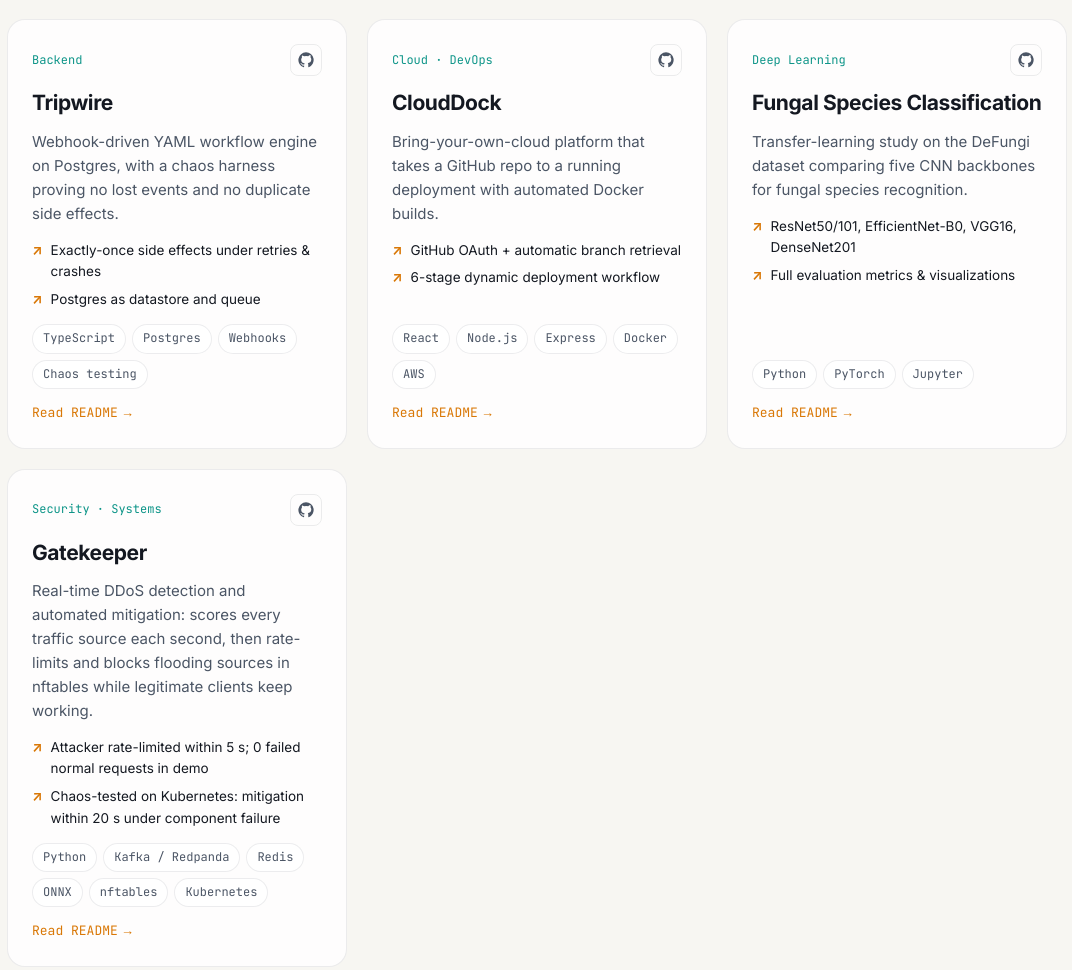
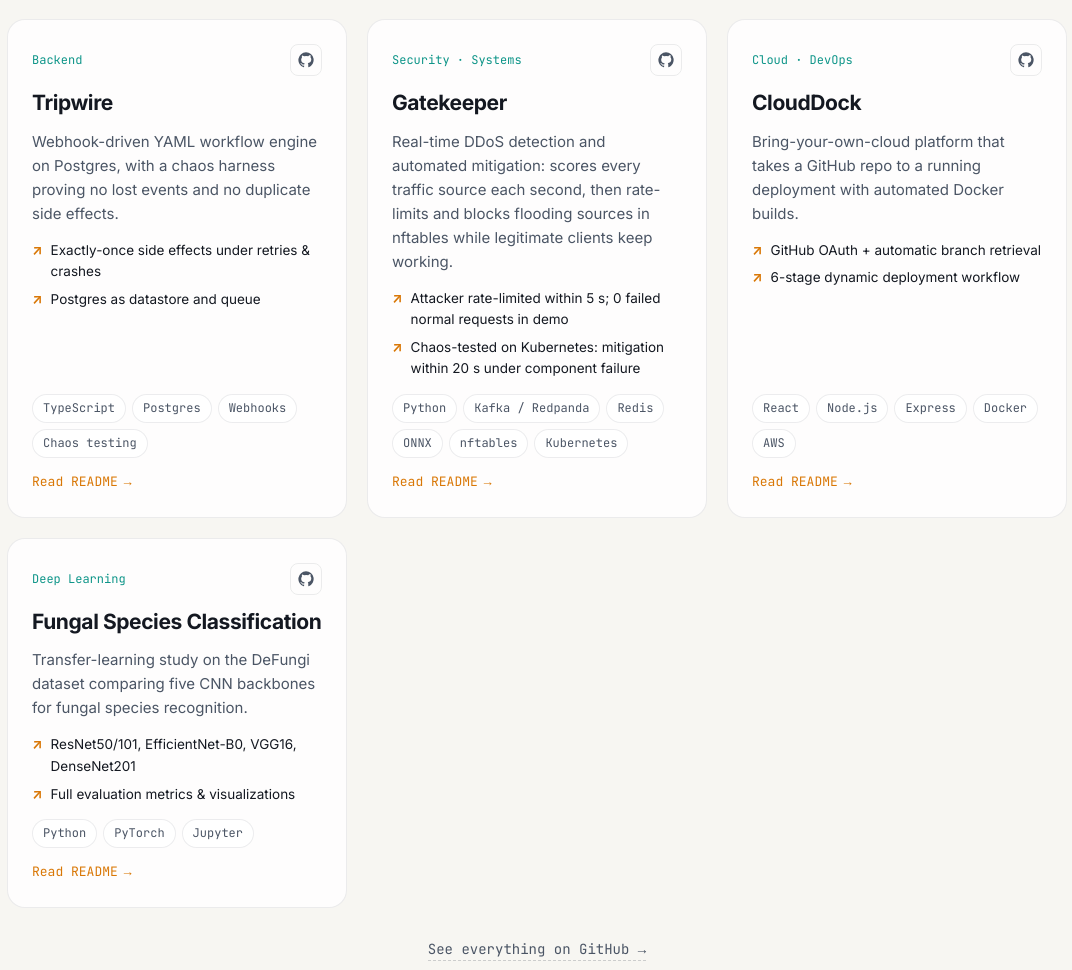
Before and after one commit to adarshmohan29/adarshmohan29.github.io, a plain HTML site: page index.html in a window 1280 px wide. Shown: the part 3060-4030 px from the top of the page, without its empty margins (103-1175 px from the left). Drawn offline with nearby package versions, Linux system fonts and the light colour scheme.

Commit message:
Move Gatekeeper card after Tripwire; version script URLs

```diff
--- a/index.html
+++ b/index.html
@@ -312,7 +312,7 @@
   <script src="https://cdn.jsdelivr.net/npm/marked@12.0.2/marked.min.js"></script>
   <script src="https://cdn.jsdelivr.net/npm/dompurify@3.1.6/dist/purify.min.js"></script>
   <script src="https://cdn.jsdelivr.net/npm/highlight.js@11.9.0/lib/highlight.min.js"></script>
-  <script src="projects.js"></script>
-  <script src="script.js"></script>
+  <script src="projects.js?v=2"></script>
+  <script src="script.js?v=2"></script>
 </body>
 </html>
--- a/projects.js
+++ b/projects.js
@@ -73,6 +73,16 @@ Python · PyTorch · OpenVLA · LIBERO · Hydra · Weights & Biases · Slurm ·
     category: "Backend",
   },
   {
+    repo: "Gatekeeper",
+    title: "Gatekeeper",
+    tagline:
+      "Real-time DDoS detection and automated mitigation: scores every traffic source each second, then rate-limits and blocks flooding sources in nftables while legitimate clients keep working.",
+    highlights: ["Attacker rate-limited within 5 s; 0 failed normal requests in demo", "Chaos-tested on Kubernetes: mitigation within 20 s under component failure"],
+    tech: ["Python", "Kafka / Redpanda", "Redis", "ONNX", "nftables", "Kubernetes"],
+    category: "Security · Systems",
+    hideSections: ["More"],
+  },
+  {
     repo: "Cloud-Dock",
     title: "CloudDock",
     tagline:
@@ -103,14 +113,4 @@ Python · PyTorch · torchvision · Jupyter Notebook
 
 The full notebook and data pipeline are in the \`Final_Project\` folder of the repository.`,
   },
-  {
-    repo: "Gatekeeper",
-    title: "Gatekeeper",
-    tagline:
-      "Real-time DDoS detection and automated mitigation: scores every traffic source each second, then rate-limits and blocks flooding sources in nftables while legitimate clients keep working.",
-    highlights: ["Attacker rate-limited within 5 s; 0 failed normal requests in demo", "Chaos-tested on Kubernetes: mitigation within 20 s under component failure"],
-    tech: ["Python", "Kafka / Redpanda", "Redis", "ONNX", "nftables", "Kubernetes"],
-    category: "Security · Systems",
-    hideSections: ["More"],
-  },
 ];
```
